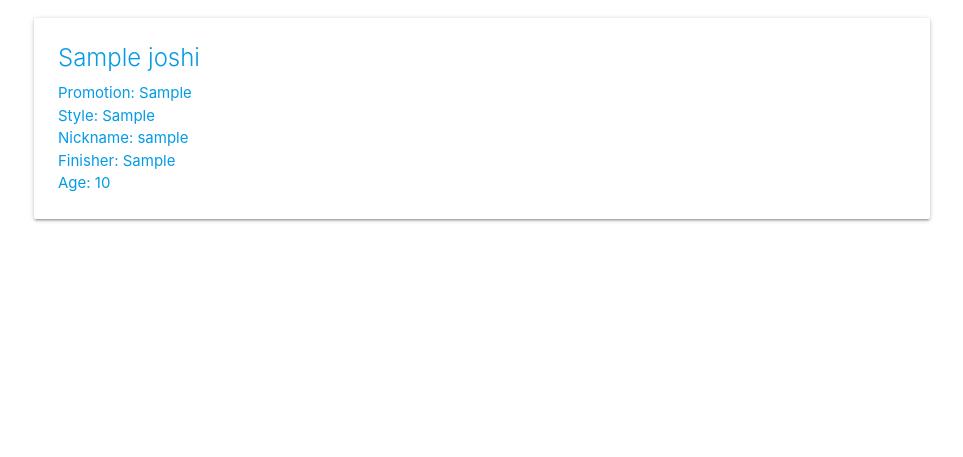
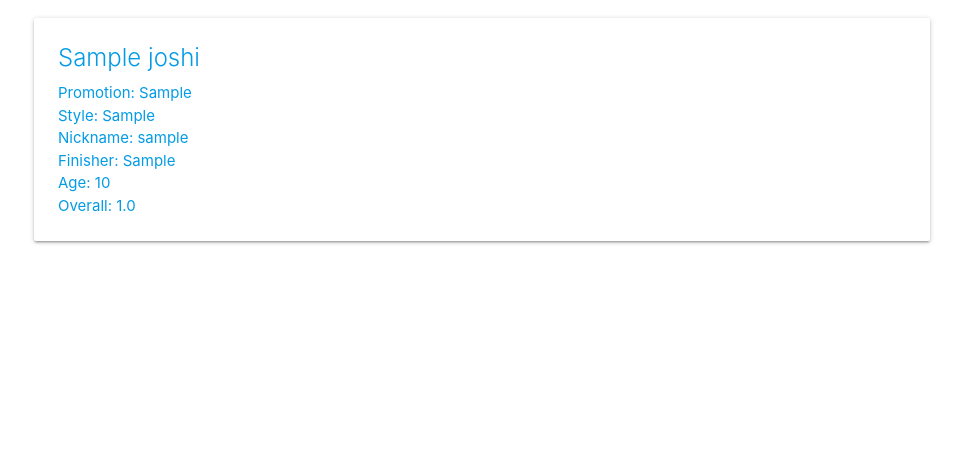
Before and after one commit to TonyPurple/joshicollector-flex44-anthonyvanoni, a Django app: page /joshis/ in a window 1280 px wide. Shown: the part 182-639 px from the top of the page, without its empty margins (158-1121 px from the left). Run offline with Django 4.2, Linux system fonts and the light colour scheme; tables that the repository leaves empty hold one stand-in row (values such as "Sample post").

Commit message:
adding overall average to joshi model and templates

```diff
--- a/main_app/models.py
+++ b/main_app/models.py
@@ -31,3 +31,7 @@ class Joshi(models.Model):
 
     def get_absolute_url(self):
         return reverse('detail', kwargs={'joshi_id': self.id})
+
+    def overall(self):
+      overall = ((self.itfactor + self.technique + self.power + self.speed + self.striking + self.aerial) /6)
+      return overall
--- a/main_app/templates/joshis/detail.html
+++ b/main_app/templates/joshis/detail.html
@@ -22,6 +22,7 @@
                 <p>Speed: {{ joshi.speed }}</p>
                 <p>Striking: {{ joshi.striking }}</p>
                 <p>Technique: {{ joshi.technique }}</p>
+                <p>Overall: {{ joshi.overall }}</p>
             </div>
             <div class="card-action">
                 <a href="{% url 'joshis_update' joshi.id %}">Edit</a>
--- a/main_app/templates/joshis/index.html
+++ b/main_app/templates/joshis/index.html
@@ -16,6 +16,7 @@
             {% else %}
             <p>Age: {{ joshi.age }}</p>
             {% endif %}
+            <p>Overall: {{ joshi.overall }}</p>
         </div>
     </a>
 </div>
```
